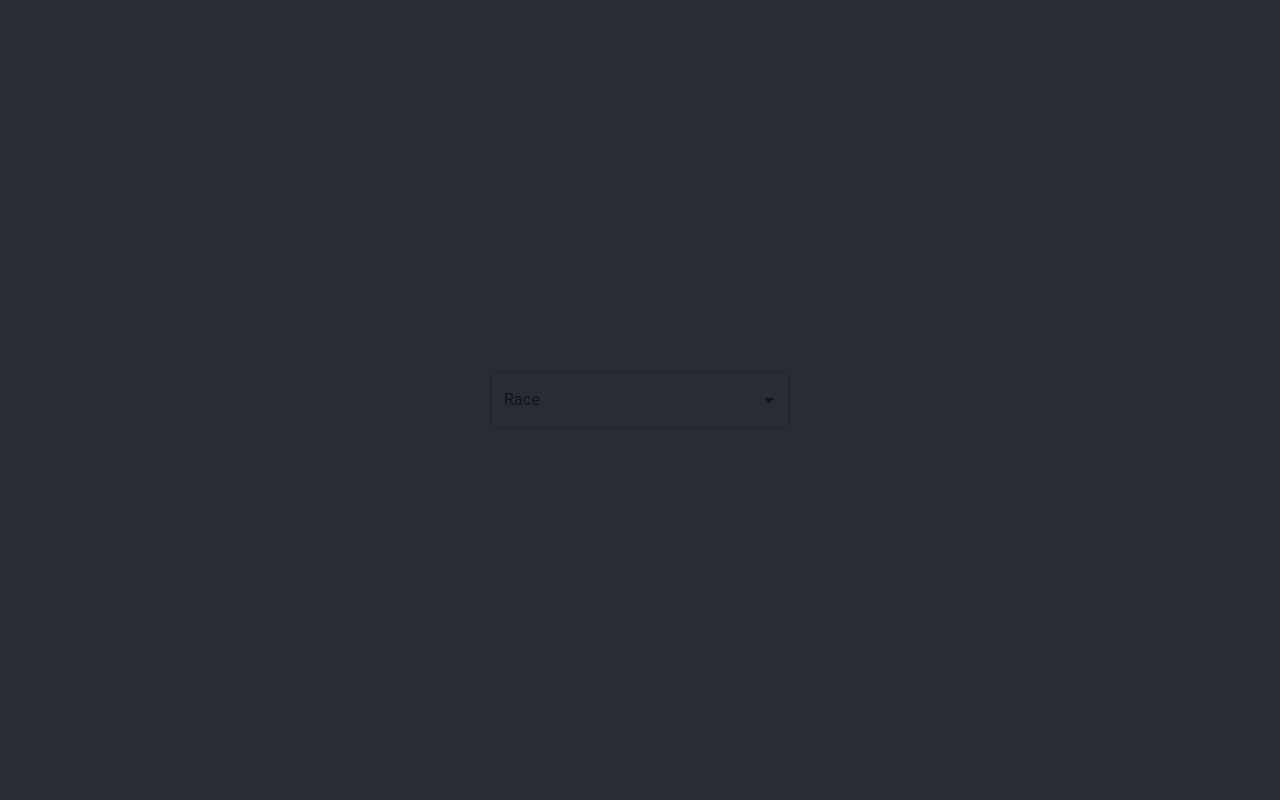
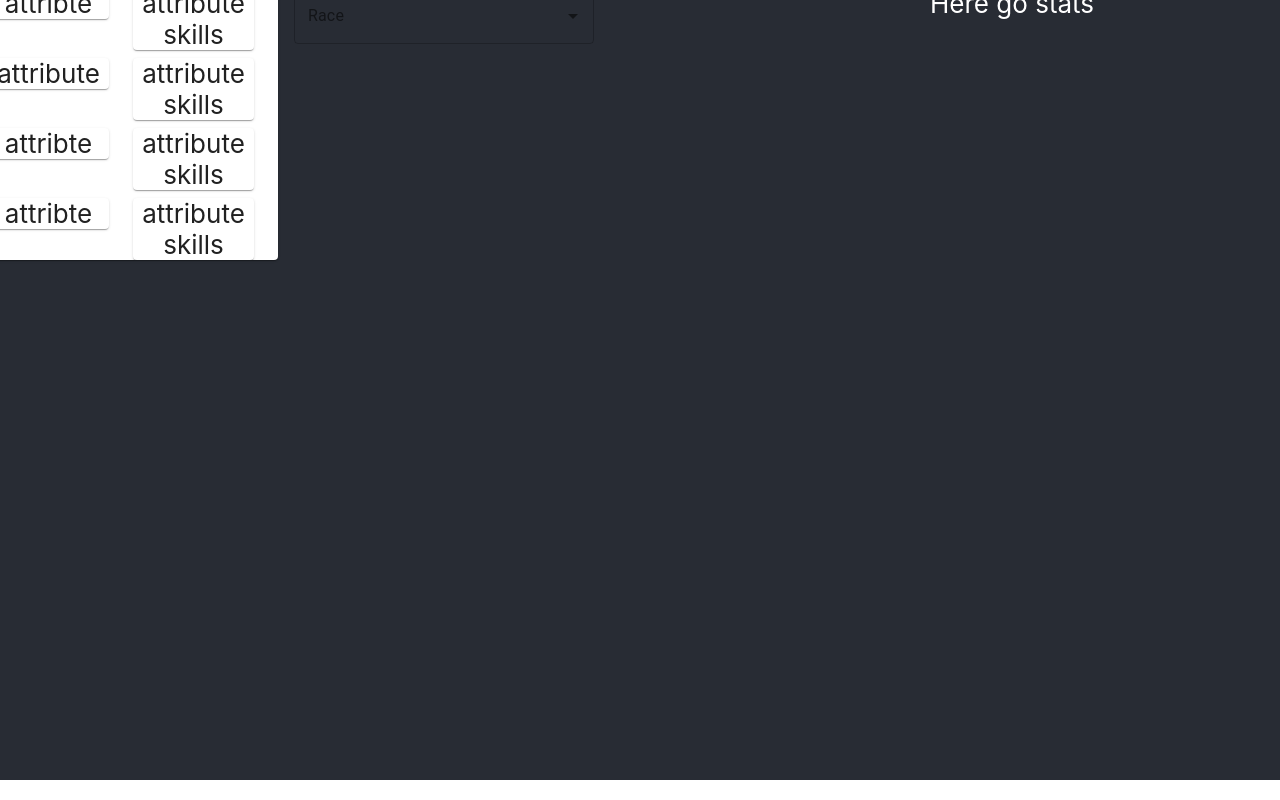
Before and after one commit to eitanwass/5e_auto_character_sheet, a React (Create React App) app: page / in a window 1280 px wide. Built offline with nearby package versions, Linux system fonts and the light colour scheme; no server answers.

Commit message:
Added some components

```diff
--- a/package.json
+++ b/package.json
@@ -25,7 +25,7 @@
   "homepage": "./",
   "main": "src/electron-starter.js",
   "scripts": {
-    "start": "react-scripts start",
+    "start": "set BROWSER=none && react-scripts start",
     "build": "react-scripts build",
     "test": "react-scripts test",
     "eject": "react-scripts eject",
--- a/src/App.css
+++ b/src/App.css
@@ -1,38 +1,10 @@
 .App {
+  font-size: calc(10px + 2vmin);
   text-align: center;
+  color: white;
+
+  background-color: #282c34;
+
+  height: 100vh;
+  width: 100vw;
 }
-
-.App-logo {
-  height: 40vmin;
-  pointer-events: none;
-}
-
-@media (prefers-reduced-motion: no-preference) {
-  .App-logo {
-    animation: App-logo-spin infinite 20s linear;
-  }
-}
-
-.App-header {
-  background-color: #282c34;
-  min-height: 100vh;
-  display: flex;
-  flex-direction: column;
-  align-items: center;
-  justify-content: center;
-  font-size: calc(10px + 2vmin);
-  color: white;
-}
-
-.App-link {
-  color: #61dafb;
-}
-
-@keyframes App-logo-spin {
-  from {
-    transform: rotate(0deg);
-  }
-  to {
-    transform: rotate(360deg);
-  }
-}
--- a/src/App.tsx
+++ b/src/App.tsx
@@ -1,87 +1,26 @@
-import React, {useState, useEffect} from 'react';
-import _ from 'lodash';
-import {makeStyles, TextField} from "@material-ui/core";
-import {Autocomplete} from '@material-ui/lab';
+import React from 'react';
+import {CharacterProvider} from "./contexts/CharacterContext";
+import RaceSelect from "./components/RaceSelect";
 import './App.css';
-import axios from 'axios';
-
-const useStyles = makeStyles({
-    option: {
-        fontSize: 15,
-        '& > span': {
-            marginRight: 10,
-            fontSize: 18,
-        },
-    }
-});
-
-interface raceType {
-    name: string;
-    size: string[];
-    speed: object;
-    ability: object[];
-    entries: object[];
-    languageProficiencies: [];
-    traitTags: [];
-    page: number;
-    source: string;
-}
-
-const defaultRace: raceType = {
-    name: "none",
-    size: [],
-    speed: {},
-    ability: [{}],
-    entries: [{}],
-    languageProficiencies: [],
-    traitTags: [],
-    page: 0,
-    source: "none",
-};
+import Attributes from "./components/Attributes";
+import {Grid} from "@material-ui/core";
 
 const App = () => {
-    const classes = useStyles();
-    const [races, _setRaces] = useState<raceType[]>([defaultRace])
-
-    const setRaces = (races: raceType[]) => {
-        let raceNameCount = {};
-        _setRaces(
-            _.map(races, (race: raceType) => {
-                raceNameCount[race.name] = _.get(raceNameCount, race.name,
-                    _.reduce(races, (count: number, n: raceType) => n.name === race.name ? ++count : count, 0));
-                if (raceNameCount[race.name] > 1) {
-                    return {...race, name: `${race.name} [${race.source}]`};
-                }
-                return race;
-            })
-        );
-    };
-
-    useEffect(() => {
-        axios.get("https://5e.tools/data/races.json")
-            .then(({data}: { data: { race: raceType[] } }) => setRaces(data.race));
-    }, [])
-
     return (
         <div className="App">
-            <header className="App-header">
-                <Autocomplete
-                    id="select-race"
-                    style={{width: 300}}
-                    options={races}
-                    classes={{option: classes.option}}
-                    autoHighlight
-                    getOptionLabel={(option) => option.name}
-                    renderOption={(option) => <>{option.name}</>}
-                    renderInput={(params) => (
-                        <TextField
-                            {...params}
-                            label="Race"
-                            variant="outlined"
-                            inputProps={{...params.inputProps}}
-                        />)}
-                />
-            </header>
+            <CharacterProvider>
+                <Grid container spacing={5}>
+                    <Grid container item spacing={3} xs={3}>
+                        <Attributes/>
+                    </Grid>
+                    <Grid container item spacing={3} xs={6}>
+                        <RaceSelect/>
+                    </Grid>
+                    <Grid container item spacing={3} xs={3}>
+                        Here go stats
+                    </Grid>
+                </Grid>
+            </CharacterProvider>
         </div>
     );
 }
--- /dev/null
+++ b/src/components/Attributes.tsx
@@ -0,0 +1,45 @@
+import React from 'react';
+import {Card, Grid, Paper} from "@material-ui/core";
+
+const Attributes = () => {
+    return (
+        <Card>
+            <Grid container spacing={1}>
+                <Grid container item xs={12} spacing={3}>
+                    <Grid item xs={6}>
+                        <Paper>attribte</Paper>
+                    </Grid>
+                    <Grid item xs={6}>
+                        <Paper>attribute skills</Paper>
+                    </Grid>
+                </Grid>
+                <Grid container item xs={12} spacing={3}>
+                    <Grid item xs={6}>
+                        <Paper>attribute</Paper>
+                    </Grid>
+                    <Grid item xs={6}>
+                        <Paper>attribute skills</Paper>
+                    </Grid>
+                </Grid>
+                <Grid container item xs={12} spacing={3}>
+                    <Grid item xs={6}>
+                        <Paper>attribte</Paper>
+                    </Grid>
+                    <Grid item xs={6}>
+                        <Paper>attribute skills</Paper>
+                    </Grid>
+                </Grid>
+                <Grid container item xs={12} spacing={3}>
+                    <Grid item xs={6}>
+                        <Paper>attribte</Paper>
+                    </Grid>
+                    <Grid item xs={6}>
+                        <Paper>attribute skills</Paper>
+                    </Grid>
+                </Grid>
+            </Grid>
+        </Card>
+    );
+};
+
+export default Attributes;
--- /dev/null
+++ b/src/components/RaceSelect.tsx
@@ -0,0 +1,64 @@
+import React, { useEffect, useState, useContext } from 'react';
+import axios from "axios";
+import _ from 'lodash';
+import { makeStyles, TextField } from "@material-ui/core";
+import { Autocomplete } from "@material-ui/lab";
+import {defaultRace, raceType} from "../types/race-types";
+import {CharacterContext} from '../contexts/CharacterContext';
+
+
+const useStyles = makeStyles({
+    option: {
+        fontSize: 15,
+        '& > span': {
+            marginRight: 10,
+            fontSize: 18,
+        },
+    }
+});
+
+
+const RaceSelect = () => {
+    const classes = useStyles();
+    const {setRace} = useContext(CharacterContext);
+    const [races, _setRaces] = useState<raceType[]>([defaultRace]);
+
+    const setRaces = (races: raceType[]) => {
+        let raceNameCount = {};
+        _setRaces(
+            _.map(races, (race: raceType) => {
+                raceNameCount[race.name] = _.get(raceNameCount, race.name,
+                    _.reduce(races, (count: number, n: raceType) => n.name === race.name ? ++count : count, 0));
+                if (raceNameCount[race.name] > 1) {
+                    return {...race, name: `${race.name} [${race.source}]`};
+                }
+                return race;
+            })
+        );
+    };
+
+    useEffect(() => {
+        axios.get("https://5e.tools/data/races.json")
+            .then(({data}: { data: { race: raceType[] } }) => setRaces(data.race));
+    }, []);
+
+    return (<Autocomplete
+        id="select-race"
+        style={{width: 300}}
+        options={races}
+        classes={{option: classes.option}}
+        onChange={(event: any, newValue: raceType | null) => {setRace(newValue);}}
+        autoHighlight
+        getOptionLabel={(option) => option.name}
+        renderOption={(option) => <>{option.name}</>}
+        renderInput={(params) => (
+            <TextField
+                {...params}
+                label="Race"
+                variant="outlined"
+                inputProps={{...params.inputProps}}
+            />)}
+    />);
+};
+
+export default RaceSelect;
--- /dev/null
+++ b/src/contexts/CharacterContext.tsx
@@ -0,0 +1,22 @@
+import React, {createContext, useState} from 'react';
+import {raceType, defaultRace} from "../types/race-types";
+
+interface CharacterContextType {
+    setRace: React.Dispatch<React.SetStateAction<raceType | null>>
+}
+
+const CharacterContext = createContext<CharacterContextType>(undefined!);
+
+
+const CharacterProvider = ({children}) => {
+    const [race, setRace] = useState<raceType | null>(defaultRace);
+    const contextValues = {
+        setRace
+    };
+
+    return (<CharacterContext.Provider value={contextValues}>
+        {children}
+    </CharacterContext.Provider>);
+};
+
+export {CharacterContext, CharacterProvider};
--- /dev/null
+++ b/src/types/race-types.tsx
@@ -0,0 +1,23 @@
+export interface raceType {
+    name: string;
+    size: string[];
+    speed: object;
+    ability: object[];
+    entries: object[];
+    languageProficiencies: [];
+    traitTags: [];
+    page: number;
+    source: string;
+}
+
+export const defaultRace: raceType = {
+    name: "none",
+    size: [],
+    speed: {},
+    ability: [{}],
+    entries: [{}],
+    languageProficiencies: [],
+    traitTags: [],
+    page: 0,
+    source: "none",
+};
```
Also changed, not shown: src/electron-starter.js (line endings or trailing spaces).
